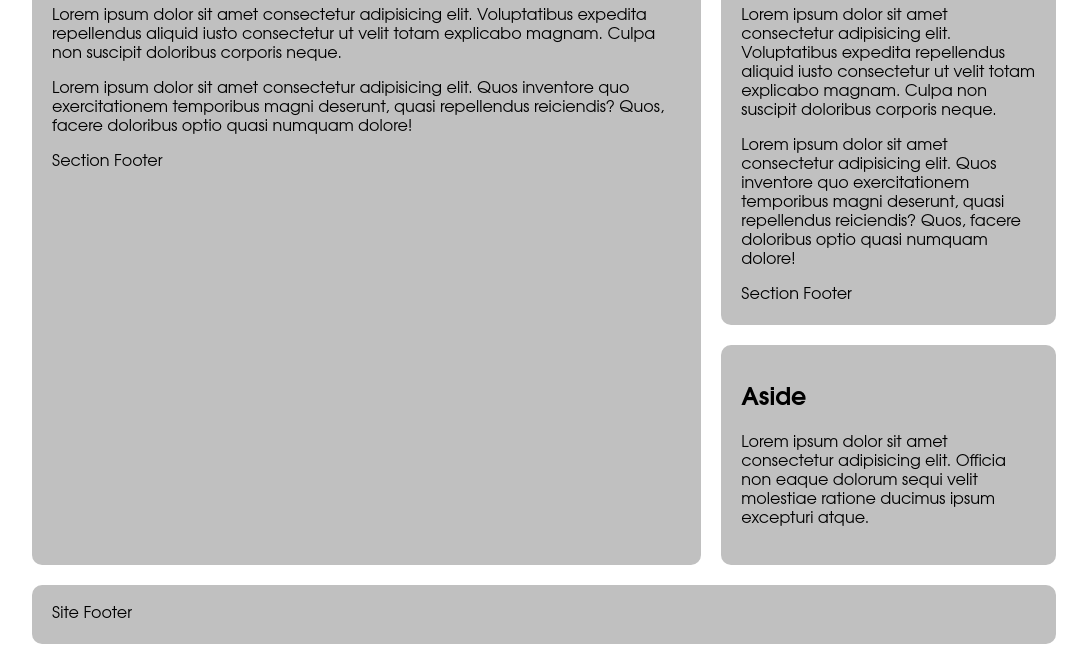
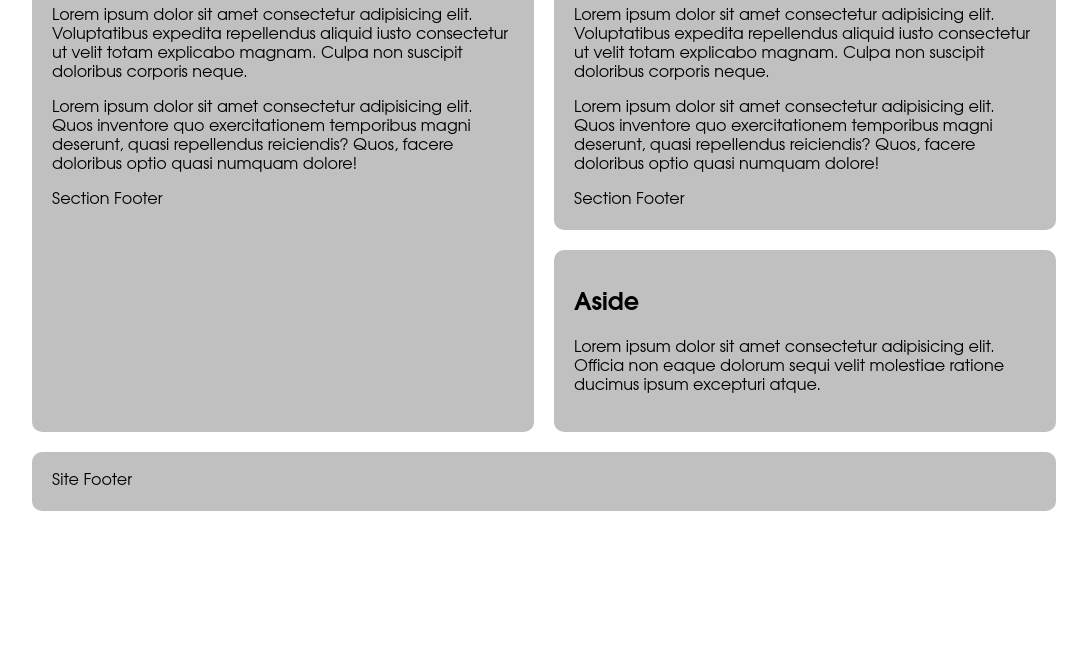
Before and after one commit to csmountain/ifsc-1103-01-wallace, a plain HTML site: page css-grid-lab/grid-two-col-stacked.html in a window 1280 px wide. Shown: the part 243-907 px from the top of the page, without its empty margins (96-1183 px from the left). After the commit the page ends 800 px from the top, so only its background shows below. Drawn offline with Linux system fonts and the light colour scheme.

Commit message:
slight bug on one lab

```diff
--- a/css-grid-lab/grid-two-col-stacked.html
+++ b/css-grid-lab/grid-two-col-stacked.html
@@ -35,7 +35,7 @@
     }
 
     main {
-      grid-template-columns: 2fr 1fr; /* Content takes up more space */
+      grid-template-columns: 1fr 1fr; /* Content takes up more space */
     }
 
     header.primary {
```
